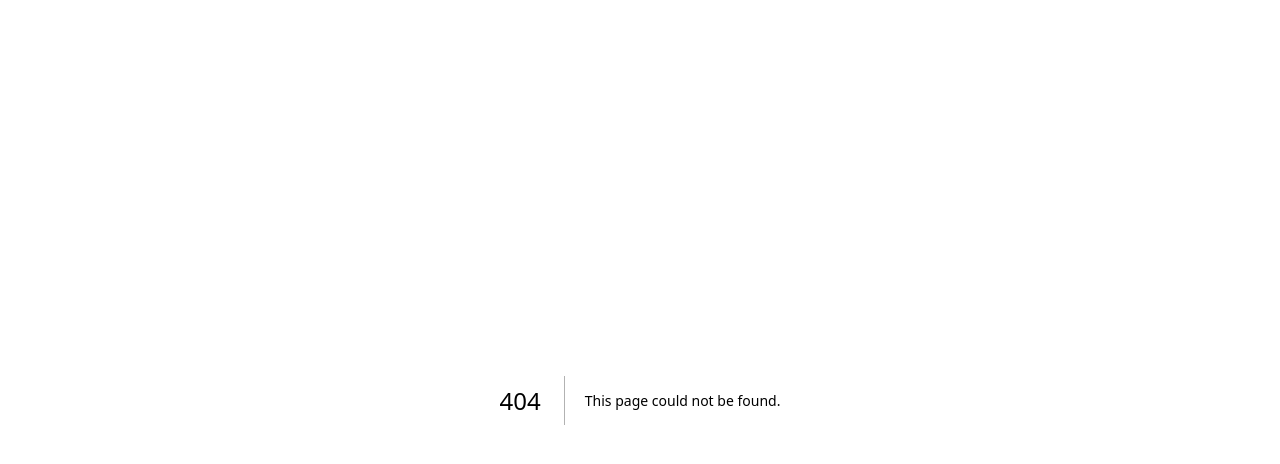
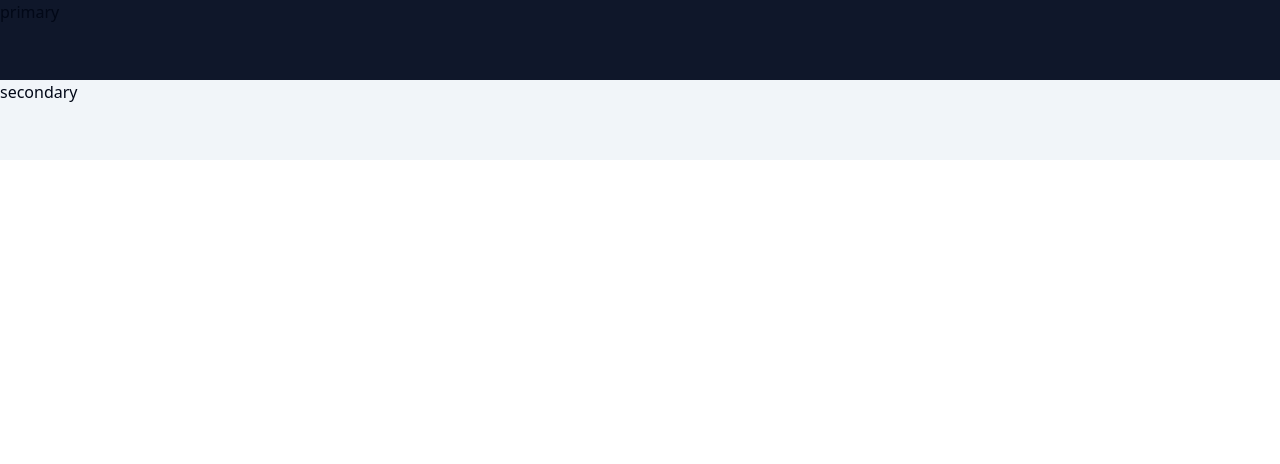
Before and after one commit to dongdong867/dongdong867.dev, a Next.js app: page /colors in a window 1280 px wide. Before the commit this address had no page. Shown: the top 464 px of the page. Built offline with nearby package versions, Linux system fonts and the light colour scheme.

Commit message:
feat(colors): add colors page for theme editing

```diff
--- /dev/null
+++ b/app/colors/page.tsx
@@ -0,0 +1,10 @@
+const ColorsPage = () => {
+  return (
+    <>
+      <div className="w-screen h-20 bg-primary">primary</div>
+      <div className="w-screen h-20 bg-secondary">secondary</div>
+    </>
+  );
+};
+
+export default ColorsPage;
```
